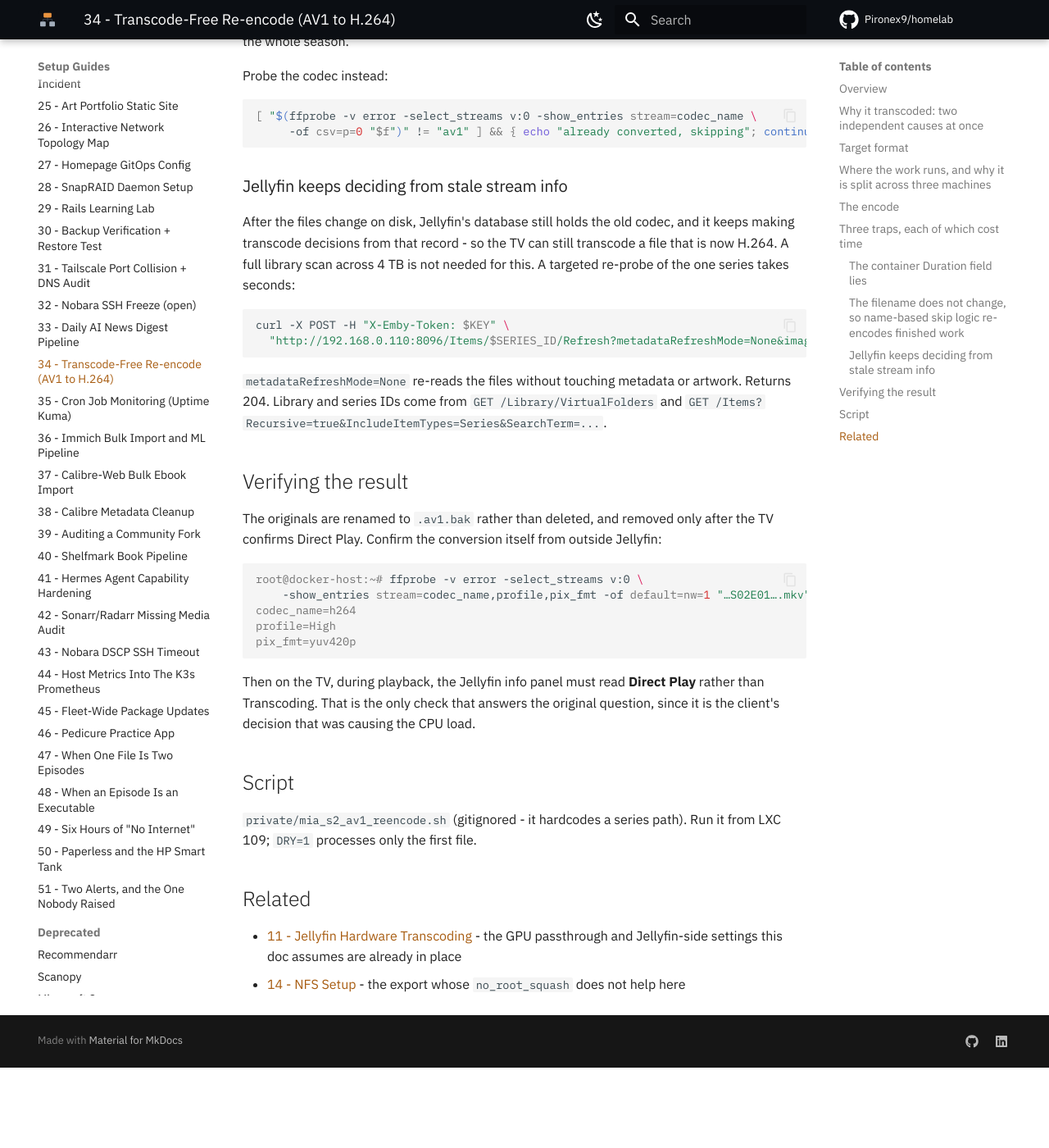
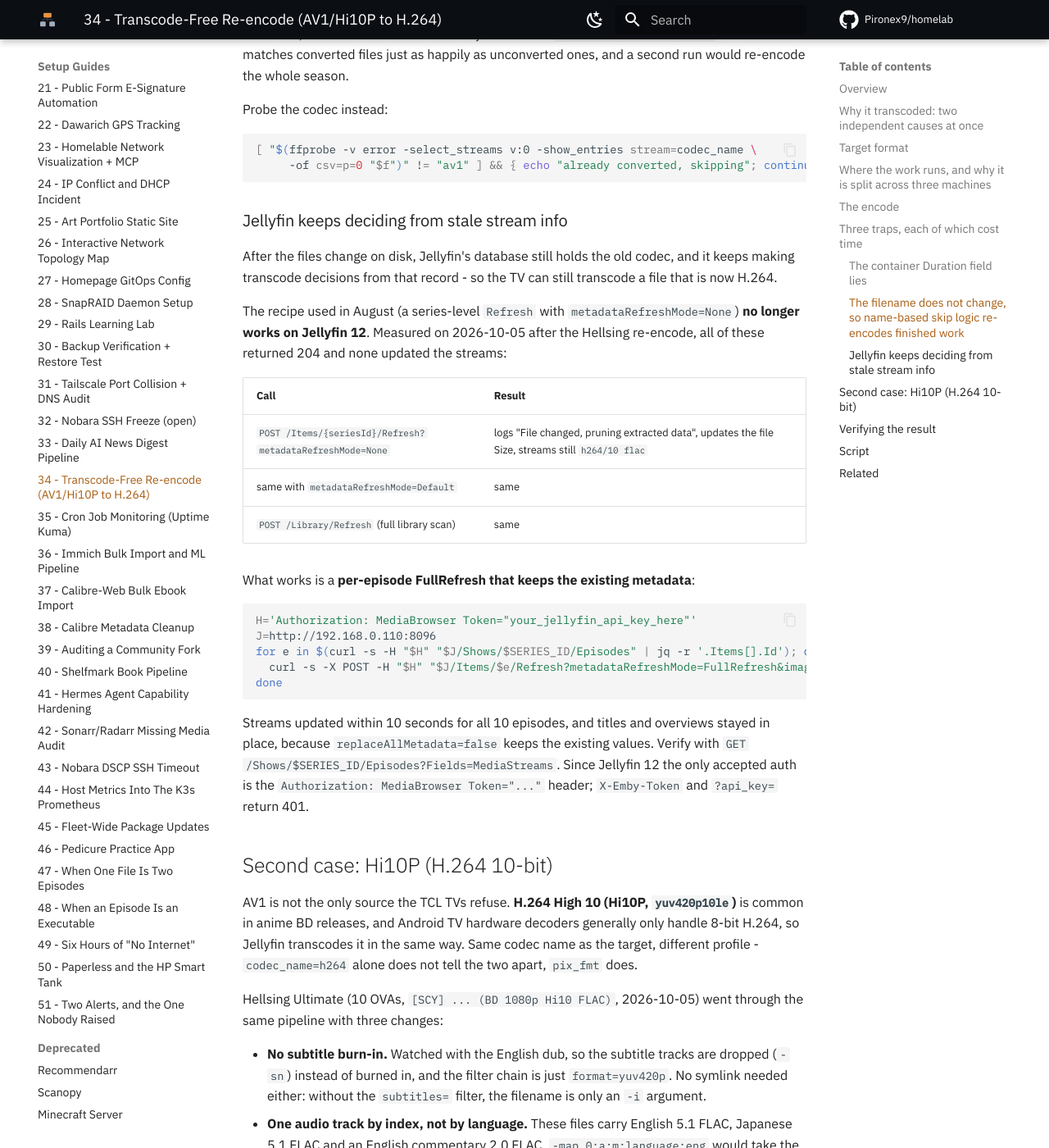
Before and after one commit to Pironex9/homelab, an MkDocs documentation site: the page built from docs/proxmox/34_Transcode_Free_Re-encode_AV1_to_H264.md, in a window 1280 px wide and 1400 px high, scrolled down 3413 px. Shown: the whole window at 82% size. Built offline with MkDocs 1.6.1 and Material for MkDocs 9.7.7, drawn with Linux system fonts in a browser that asks for light colours; comment, search, counter and statistics services are not loaded; before the commit the page ends 4715 px from its top, so only the background shows below that; some of the changed text lies outside the part shown.

Commit message:
docs(reencode): the Hi10P case, and the Jellyfin 12 re-probe that works
Hellsing Ultimate (BD Hi10P + FLAC 5.1) transcoded on the TCL TVs for
the same reason as the AV1 season: no 10-bit H.264 decode on the client.
Same Nobara pipeline, without subtitle burn-in, mapping audio by index so
the commentary track stays out, FLAC 5.1 to AAC stereo. 60 GB -> 29 GB.

The August re-probe recipe is stale on Jellyfin 12: series Refresh with
mode None or Default, and a full library scan, all return 204 and update
the file size but keep the old streams. Only a per-episode FullRefresh
with replaceAllMetadata=false re-reads them. The X-Emby-Token header in
the old example also returns 401 since 12.0.

````diff
--- a/docs/proxmox/34_Transcode_Free_Re-encode_AV1_to_H264.md
+++ b/docs/proxmox/34_Transcode_Free_Re-encode_AV1_to_H264.md
@@ -1,6 +1,6 @@
-# Transcode-Free Re-encode: AV1 to H.264
+# Transcode-Free Re-encode: AV1 and Hi10P to H.264
 
-**Date:** 2026-08-12
+**Date:** 2026-08-12 (Hi10P case and Jellyfin 12 re-probe added 2026-10-05)
 **Hostname:** pve, docker-host (LXC 100), nobara
 **IP address:** 192.168.0.109, 192.168.0.110, 192.168.0.100
 
@@ -99,14 +99,53 @@
 
 ### Jellyfin keeps deciding from stale stream info
 
-After the files change on disk, Jellyfin's database still holds the old codec, and it keeps making transcode decisions from that record - so the TV can still transcode a file that is now H.264. A full library scan across 4 TB is not needed for this. A targeted re-probe of the one series takes seconds:
+After the files change on disk, Jellyfin's database still holds the old codec, and it keeps making transcode decisions from that record - so the TV can still transcode a file that is now H.264.
+
+The recipe used in August (a series-level `Refresh` with `metadataRefreshMode=None`) **no longer works on Jellyfin 12**. Measured on 2026-10-05 after the Hellsing re-encode, all of these returned 204 and none updated the streams:
+
+| Call | Result |
+|---|---|
+| `POST /Items/{seriesId}/Refresh?metadataRefreshMode=None` | logs "File changed, pruning extracted data", updates the file Size, streams still `h264/10 flac` |
+| same with `metadataRefreshMode=Default` | same |
+| `POST /Library/Refresh` (full library scan) | same |
+
+What works is a **per-episode FullRefresh that keeps the existing metadata**:
 
 ```bash
-curl -X POST -H "X-Emby-Token: $KEY" \
-  "http://192.168.0.110:8096/Items/$SERIES_ID/Refresh?metadataRefreshMode=None&imageRefreshMode=None&replaceAllMetadata=false&replaceAllImages=false"
+H='Authorization: MediaBrowser Token="your_jellyfin_api_key_here"'
+J=http://192.168.0.110:8096
+for e in $(curl -s -H "$H" "$J/Shows/$SERIES_ID/Episodes" | jq -r '.Items[].Id'); do
+  curl -s -X POST -H "$H" "$J/Items/$e/Refresh?metadataRefreshMode=FullRefresh&imageRefreshMode=None&replaceAllMetadata=false&replaceAllImages=false"
+done
 ```
 
-`metadataRefreshMode=None` re-reads the files without touching metadata or artwork. Returns 204. Library and series IDs come from `GET /Library/VirtualFolders` and `GET /Items?Recursive=true&IncludeItemTypes=Series&SearchTerm=...`.
+Streams updated within 10 seconds for all 10 episodes, and titles and overviews stayed in place, because `replaceAllMetadata=false` keeps the existing values. Verify with `GET /Shows/$SERIES_ID/Episodes?Fields=MediaStreams`. Since Jellyfin 12 the only accepted auth is the `Authorization: MediaBrowser Token="..."` header; `X-Emby-Token` and `?api_key=` return 401.
+
+## Second case: Hi10P (H.264 10-bit)
+
+AV1 is not the only source the TCL TVs refuse. **H.264 High 10 (Hi10P, `yuv420p10le`)** is common in anime BD releases, and Android TV hardware decoders generally only handle 8-bit H.264, so Jellyfin transcodes it in the same way. Same codec name as the target, different profile - `codec_name=h264` alone does not tell the two apart, `pix_fmt` does.
+
+Hellsing Ultimate (10 OVAs, `[SCY] ... (BD 1080p Hi10 FLAC)`, 2026-10-05) went through the same pipeline with three changes:
+
+- **No subtitle burn-in.** Watched with the English dub, so the subtitle tracks are dropped (`-sn`) instead of burned in, and the filter chain is just `format=yuv420p`. No symlink needed either: without the `subtitles=` filter, the filename is only an `-i` argument.
+- **One audio track by index, not by language.** These files carry English 5.1 FLAC, Japanese 5.1 FLAC and an English commentary 2.0 FLAC. `-map 0:a:m:language:eng` would take the commentary too, so the script maps `0:a:0`.
+- **FLAC 5.1 becomes AAC stereo** (`-c:a aac -b:a 192k -ac 2`). Copying FLAC would leave an audio track the TV may also not direct play.
+
+The skip check probes `pix_fmt` instead of the codec, for the same filename reason as above (`Hi10` stays in the name):
+
+```bash
+[ "$(ffprobe -v error -select_streams v:0 -show_entries stream=pix_fmt \
+     -of csv=p=0 "$f")" != "yuv420p10le" ] && continue
+```
+
+| | Value |
+|---|---|
+| Speed | ~10x realtime on 1080p Hi10P, 6-9 min per episode including the copy back |
+| Episodes | 10, 2558-4064 s each |
+| Size | 60 GB -> 29 GB (FLAC 5.1 was most of the bulk) |
+| Checks | all 10 passed the last-packet length check |
+
+ffmpeg prints `Invalid value of WAVEFORMATEXTENSIBLE_CHANNEL_MASK` while reading these FLAC tracks. It is about the source's channel header and harmless here, since the output is downmixed to stereo.
 
 ## Verifying the result
 
@@ -124,7 +163,7 @@
 
 ## Script
 
-`private/mia_s2_av1_reencode.sh` (gitignored - it hardcodes a series path). Run it from LXC 109; `DRY=1` processes only the first file.
+`private/mia_s2_av1_reencode.sh` (AV1) and `private/hellsing_ultimate_reencode.sh` (Hi10P), both gitignored because they hardcode a series path. Run them from LXC 109; `DRY=1` processes only the first file.
 
 ## Related
 
--- a/mkdocs.yml
+++ b/mkdocs.yml
@@ -143,7 +143,7 @@
           - 31 - Tailscale Port Collision + DNS Audit: proxmox/31_Tailscale_Port_Collision_DNS_Audit.md
           - 32 - Nobara SSH Freeze (open): proxmox/32_Nobara_SSH_Freeze_Investigation.md
           - 33 - Daily AI News Digest Pipeline: proxmox/33_AI_News_Digest_Pipeline.md
-          - 34 - Transcode-Free Re-encode (AV1 to H.264): proxmox/34_Transcode_Free_Re-encode_AV1_to_H264.md
+          - 34 - Transcode-Free Re-encode (AV1/Hi10P to H.264): proxmox/34_Transcode_Free_Re-encode_AV1_to_H264.md
           - 35 - Cron Job Monitoring (Uptime Kuma): proxmox/35_Cron_Job_Monitoring_Uptime_Kuma.md
           - 36 - Immich Bulk Import and ML Pipeline: proxmox/36_Immich_Bulk_Import_ML_Pipeline.md
           - 37 - Calibre-Web Bulk Ebook Import: proxmox/37_Calibre_Web_Automated_Bulk_Import.md
````
Also changed, not shown: docs/README.md (+1 -1 lines).
